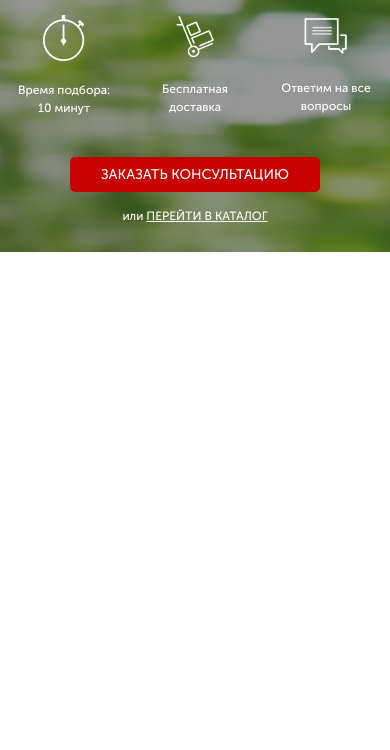
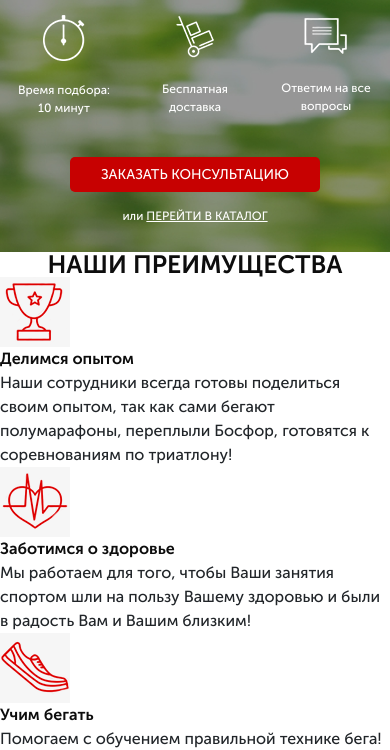
Before and after one commit to DenisovKirill/GIT_Study_Teamwork, a website: page src/index.html in a window 390 px wide. Shown: the part 318-1068 px from the top of the page. Before the commit the page ends 844 px from the top, so only its background shows below. Drawn offline with Linux system fonts and the light colour scheme.

Commit message:
add section

```diff
--- a/src/index.html
+++ b/src/index.html
@@ -53,5 +53,33 @@
                 </div>
             </div>
         </section>
+        <section class="advantages">
+            <div class="container">
+                <h2 class="title">
+                    НАШИ ПРЕИМУЩЕСТВА
+                </h2>
+                <div class="advantages__wrapper">
+                    <div class="advantages__item">
+                        <img src="icons/exp.png" alt="cup" class="advantages__icon" />
+                        <div class="subtitle">Делимся опытом</div>
+                        <div class="advantages__dscr">
+                            Наши сотрудники всегда готовы поделиться своим опытом, так как сами бегают полумарафоны, переплыли Босфор, готовятся к соревнованиям по триатлону!
+                        </div>
+                    </div>
+                    <div class="advantages__item">
+                        <img src="icons/heart.png" alt="heart" class="advantages__icon advantages__icon_animated" />
+                        <div class="subtitle">Заботимся о здоровье</div>
+                        <div class="advantages__dscr">
+                            Мы работаем для того, чтобы Ваши занятия спортом шли на пользу Вашему здоровью и были в радость Вам и Вашим близким!
+                        </div>
+                    </div>
+                    <div class="advantages__item">
+                        <img src="icons/shoe.png" alt="shoe" class="advantages__icon" />
+                        <div class="subtitle">Учим бегать</div>
+                        <div class="advantages__dscr">Помогаем с обучением правильной технике бега! Дружим с крупнейшей школой бега  - <a href="#">I LOVE RUNNING</a>.</div>
+                    </div>
+                </div>
+            </div>
+        </section>
     </body>
 </html>
--- /dev/null
+++ b/src/sass/blocks/_advantages.scss
@@ -0,0 +1,74 @@
+.advantages {
+    min-height: 470px;
+    background-color: #f6f6f6;
+    padding: 70px 0 95px 0;
+    &__wrapper {
+        margin-top: 65px;
+        display: flex;
+        justify-content: space-between;
+    }
+    &__item {
+        width: 300px;
+        text-align: center;
+        a {
+            color: #ff0000;
+            text-decoration: underline;
+            &:hover {
+                color: #ff0000;
+            }
+        }
+    }
+    &__icon {
+        display: block;
+        width: 70px;
+        margin: 0 auto;
+        margin-bottom: 38px;
+        &_animated {
+            animation: heartbeat 1.5s ease infinite;
+            &:hover {
+                animation-play-state: paused;
+            }
+        }
+    }
+    &__icon_animated {
+        animation-name: heartbeat;
+        animation-duration: 2s;
+    }
+
+    &__dscr {
+        margin-top: 25px;
+        font-size: 14px;
+    }
+}
+
+@media (max-width: 767px) {
+    .advantages {
+        padding: 20px 10px 30px 10px;
+        min-height: 350px;
+        &__wrapper {
+            margin-top: 40px;
+        }
+        &__icon {
+            margin-bottom: 20px;
+        }
+        &__dscr {
+            margin-top: 15px;
+            font-size: 12px;
+        }
+    }
+}
+
+@media (max-width: 575px) {
+    .advantages {
+        &__wrapper {
+            flex-direction: column;
+            align-items: center;
+        }
+        &__wrapper {
+            margin-top: 0;
+        }
+        &__item {
+            margin-top: 10px;
+        }
+    }
+}
```
Also changed, not shown: src/sass/style.scss (+9 -9 lines).
